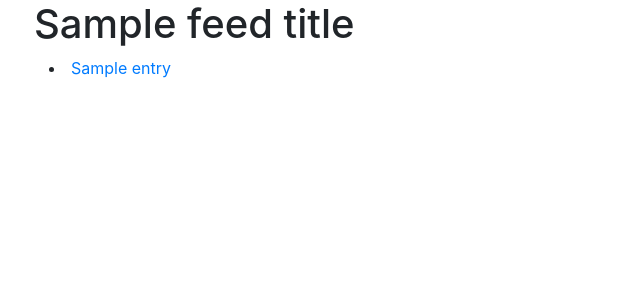
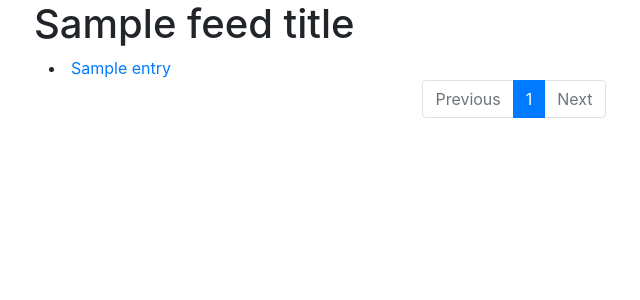
Before and after one commit to georgetims96/rss2newsletter, a Django app: template feedaggregator/templates/feedaggregator/entry_list.html in a window 1280 px wide. Shown: the top 300 px of the page, without its empty margins (126-766 px from the left). Run offline with Django 3.2, Linux system fonts and the light colour scheme; the template is opened without the code that fills it: most values are stand-ins (such as "Sample title", 1, 10 or a date in 2020).

Commit message:
Added paginations links. Need to fix some things

```diff
--- a/feedaggregator/templates/feedaggregator/entry_list.html
+++ b/feedaggregator/templates/feedaggregator/entry_list.html
@@ -23,4 +23,25 @@ Entry List
   {% endfor %}
   </div>
 </div>
+<div class="row justify-content-center">
+<div class="col">
+<nav aria-label="discover navigation">
+  <ul class="pagination justify-content-center">
+      {% if page_obj.has_previous %}
+         <li class="page-item"><a class="page-link" href="?page={{ page_obj.previous_page_number }}">Previous</a></li>
+      {% else %}
+          <li class="page-item disabled"><a class="page-link" href="#">Previous</a></li>
+      {% endif %}
+      {% for page_num in page_obj.paginator.page_range %}
+        <li class="page-item {% if page_obj.number == page_num %}active{% endif %}"><a class="page-link" href="?page={{ page_num }}">{{ page_num }}</a></li>
+      {% endfor %}
+      {% if page_obj.has_next %}
+      <li class="page-item"><a class="page-link" href="?page={{ page_obj.next_page_number }}">Next</a></li>
+      {% else %}
+      <li class="page-item disabled"><a class="page-link" href="#">Next</a></li>
+      {% endif %}
+    </ul>
+</nav>
+</div>
+</div>
 {% endblock %}
```
Also changed, not shown: 1 other file.
